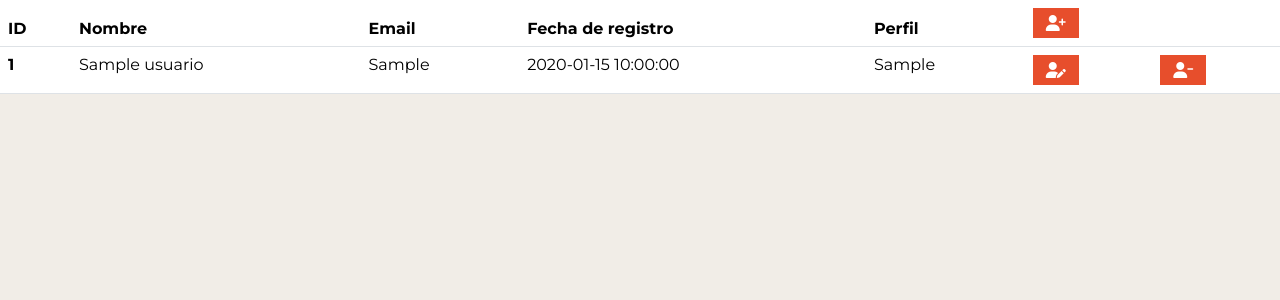
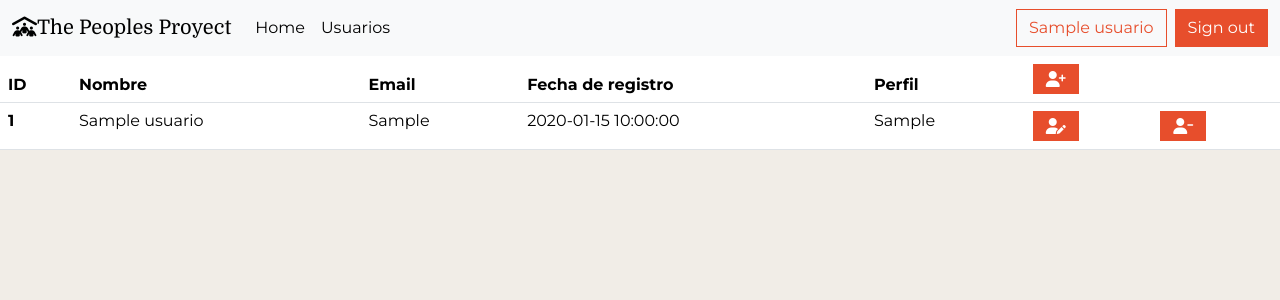
Before and after one commit to Chere3/Everkind, a Flask app: page /admin/users in a window 1280 px wide. Shown: the top 300 px of the page. Run offline with Flask 3, Linux system fonts and the light colour scheme; a user stored in the database is signed in; tables that the repository leaves empty or names only in its code hold one stand-in row (values such as "Sample post"); data that the repository does not hold is empty; some libraries are stand-ins or nearby versions.

Commit message:
p17 pythonanywhere

```diff
--- a/static/js/main.js
+++ b/static/js/main.js
@@ -50,9 +50,8 @@ function setHomeLayoutHeight(windowHeight, windowWidth) {
     if (!homeLayout || !homeContent) return;
 
     if (windowWidth > 768) {
-        console.log(windowHeight);
-        homeLayout.style.height = `${windowHeight}px`;
-        homeContent.style.height = `${windowHeight}px`;
+        homeLayout.style.height = `${windowHeight - 190}px`;
+        homeContent.style.height = `${windowHeight - 190}px`;
     } else {
         homeLayout.style.height = 'auto';
         homeContent.style.height = 'auto';
--- a/templates/signup.html
+++ b/templates/signup.html
@@ -20,10 +20,6 @@
             {% endwith %}
             <form class="d-flex flex-column align-items-center gap-3" action="/auth/register" method="post" style="width: 100%">
               <fieldset class="w-100">
-                <label for="name">Your name</label>
-                <input class="form-control form-control-lg w-100 rounded-0" type="text" name="name" id="name" required />
-              </fieldset>
-              <fieldset class="w-100">
                 <label for="email">Your Email</label>
                 <input class="form-control form-control-lg w-100 rounded-0" type="email" name="email" id="email" required />
               </fieldset>
@@ -33,7 +29,7 @@
               </fieldset>
               <fieldset class="w-100">
                 <label for="clave">Repeat your password</label>
-                <input class="form-control form-control-lg w-100 rounded-0" type="password" name="password" id="password" required />
+                <input class="form-control form-control-lg w-100 rounded-0" type="password" name="repeat-password" id="password" required />
               </fieldset>
               <fieldset>
                 <input class="form-check-input me-2 rounded-0" style="color: #e74e2c;" type="checkbox" value="" name="terms" id="form2Example3cg" />
--- a/templates/users.html
+++ b/templates/users.html
@@ -9,6 +9,29 @@
       {% endfor %}
     {% endif %}
   {% endwith %}
+  <nav class="navbar navbar-expand-lg bg-body-tertiary">
+    <div class="container-fluid">
+      <a class="navbar-brand" style="font-family: var(--heading-font)" href="/"><i class="fa-solid fa-people-roof"></i>The Peoples Proyect</a>
+      <button class="navbar-toggler" type="button" data-bs-toggle="collapse" data-bs-target="#navbarNav" aria-controls="navbarNav" aria-expanded="false" aria-label="Toggle navigation"><span class="navbar-toggler-icon"></span></button>
+      <div class="collapse navbar-collapse" id="navbarNav">
+        <ul class="navbar-nav">
+          <li class="nav-item">
+            <a class="nav-link active" aria-current="page" href="/`">Home</a>
+          </li>
+          <li class="nav-item">
+            <a class="nav-link active" href="/admin/users">Usuarios</a>
+          </li>
+          <li class="nav-item">
+            <a class="nav-link active" href="#"></a>
+          </li>
+        </ul>
+      </div>
+      <div class="d-flex gap-2">
+        <a class="btn btn-outline">{{ current_user.nombre }}</a>
+        <a class="btn btn-primary" href="/auth/signout">Sign out</a>
+      </div>
+    </div>
+  </nav>
   <table class="table">
     <thead>
       <tr>
@@ -63,8 +86,8 @@
                     <select class="form-select" name="profile" id="form3Example5cg">
                       <option>Select an option</option>
                       <!-- - <option {% if u.5 == 'A' %} selected {% endif %} value="A">Admin</option> -->
-                      <!--                      <option {% if
-                        u.5 == 'U' %} selected {% endif %} value="U">User</option>                      -->
+                      <!--                       <option {% if
+                        u.5 == 'U' %} selected {% endif %} value="U">User</option>                       -->
                     </select>
                     <label class="form-label" for="form3Example5cg">Select your role</label>
                   </div>
--- a/thePeoplesProyect.py
+++ b/thePeoplesProyect.py
@@ -12,6 +12,9 @@ import traceback
 # Create the app
 thePeoplesProyect = Flask(__name__)
 db = MySQL(thePeoplesProyect)
+
+# pythonAnywhere
+thePeoplesProyect.config.from_object(config["development"])
 adminSession = LoginManager(thePeoplesProyect)
 
 
@@ -31,23 +34,29 @@ def signup():
     if request.method == "POST":
         try:
             # Get the user info from the form
-            name = request.form["name"]
             email = request.form["email"]
             password = request.form["password"]
+            repeatPassword = request.form["repeat-password"]
+
+            if password != repeatPassword:
+                flash("Passwords does not match")
+                return redirect(request.url)
+
             encryptedPassword = generate_password_hash(password)
-            registeredDate = datetime.datetime.now()
 
             # Check if user already exists
             cursor = db.connection.cursor()
-            cursor.execute("SELECT * FROM usuarios WHERE correo = %s", [email])
+            cursor.execute("SELECT * FROM users WHERE username = %s", [email])
+
             user = cursor.fetchone()
             if user:
-                return "User already exists"
+                flash("User already exists")
+                return redirect(request.url)
 
             # Insert user info the database
             cursor.execute(
-                "INSERT INTO usuarios (nombre, correo, clave, fechareg) VALUES (%s, %s, %s, %s)",
-                (name, email, encryptedPassword, registeredDate),
+                "INSERT INTO users (username, password) VALUES (%s, %s)",
+                (email, encryptedPassword),
             )
 
             # Close the cursor and commit the changes
@@ -214,7 +223,6 @@ def api():
     }
 
 
-thePeoplesProyect.config.from_object(config["development"])
-
-if __name__ == "__main__":
+"""if __name__ == "__main__":
     thePeoplesProyect.run(port=3300)
+"""
```
Also changed, not shown: config.py (+8 -2 lines).
